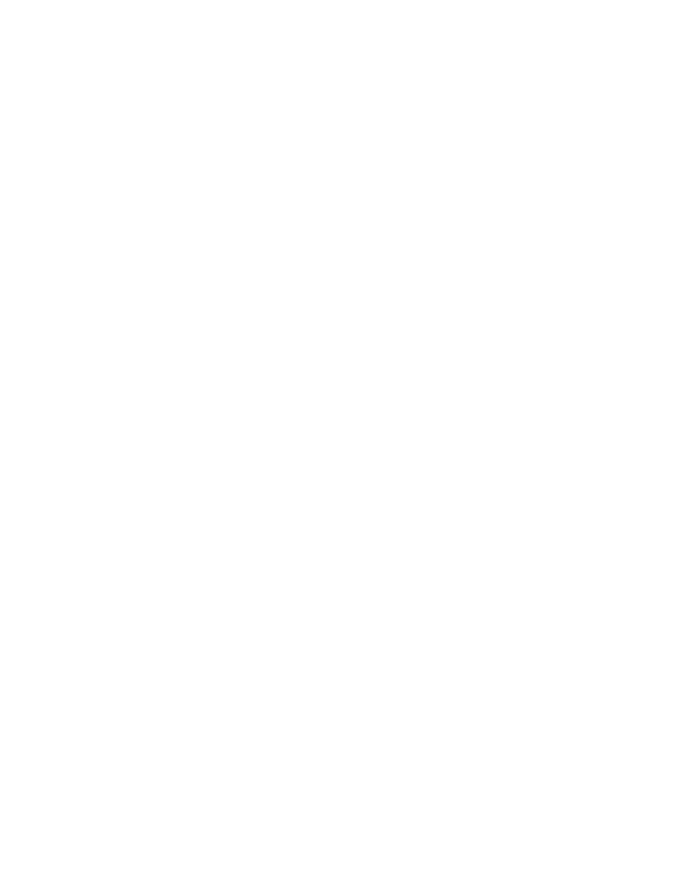
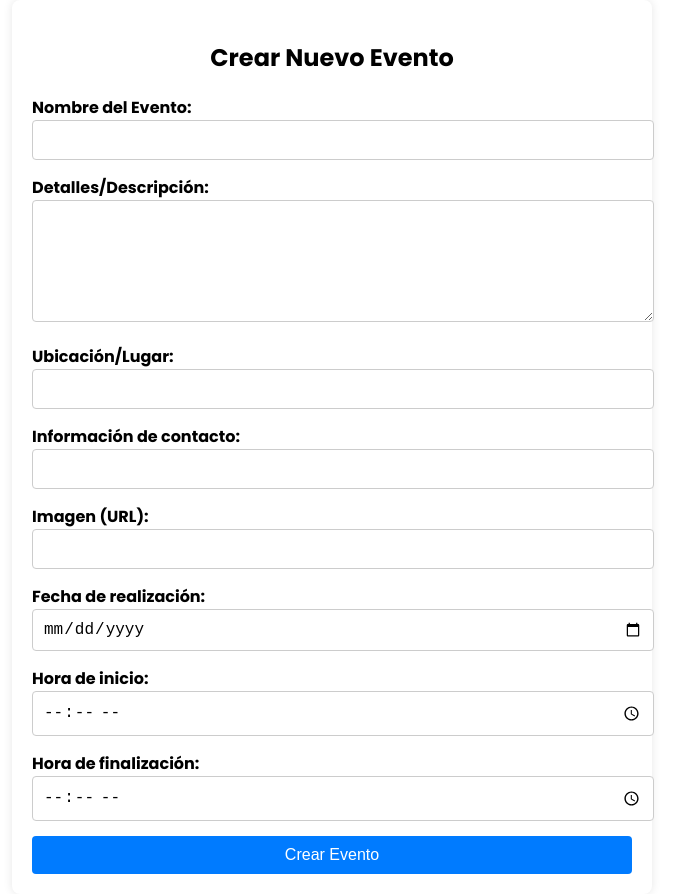
Before and after one commit to Cristopher8049/frontendEventManagement, a React (Vite) app: page /createEvent in a window 1280 px wide. Before the commit this address had no page. Shown: the whole page, without its empty margins (308-993 px from the left). Before the commit the page ends 800 px from the top, so only its background shows below. Built offline with nearby package versions, Linux system fonts and the light colour scheme.

Commit message:
CreateEventPage Create

```diff
--- a/src/App.jsx
+++ b/src/App.jsx
@@ -2,6 +2,7 @@
 import HomePage from "./pages/HomePage/HomePage";
 import LoginPage from "./pages/LoginPage/LoginPage";
 import RegisterPage from "./pages/RegisterPage/RegisterPage";
+import CreateEventPage from "./pages/CreateEventPage/CreateEventPage";
 
 function App() {
   return (
@@ -12,6 +13,7 @@
           <Route path="/about" element={<h1>About</h1>} />
           <Route path="/login" element={<LoginPage />} />
           <Route path="/signup" element={<RegisterPage />} />
+          <Route path="/createEvent" element={<CreateEventPage />} />
         </Routes>
       </BrowserRouter>
     </>
--- /dev/null
+++ b/src/pages/CreateEventPage/CreateEventPage.css
@@ -0,0 +1,58 @@
+.create-event-container {
+  max-width: 600px;
+  margin: 0 auto;
+  padding: 20px;
+  border-radius: 8px;
+  box-shadow: 0 0 10px rgba(0, 0, 0, 0.1);
+  background-color: #fff;
+}
+
+.page-title {
+  text-align: center;
+  margin-bottom: 20px;
+}
+
+.event-form {
+  display: flex;
+  flex-direction: column;
+}
+
+.form-group {
+  margin-bottom: 15px;
+}
+
+label {
+  font-weight: bold;
+}
+
+input[type="text"],
+input[type="date"],
+input[type="time"],
+textarea {
+  padding: 10px;
+  border: 1px solid #ccc;
+  border-radius: 4px;
+  font-size: 16px;
+  width: 100%;
+}
+
+textarea {
+  min-height: 100px;
+  resize: vertical;
+}
+
+.submit-button {
+  padding: 10px;
+  border: none;
+  border-radius: 4px;
+  background-color: #007bff;
+  color: white;
+  font-size: 16px;
+  cursor: pointer;
+  transition: background-color 0.3s;
+  width: 100%;
+}
+
+.submit-button:hover {
+  background-color: #0056b3;
+}
--- /dev/null
+++ b/src/pages/CreateEventPage/CreateEventPage.jsx
@@ -0,0 +1,129 @@
+import React, { useState } from "react";
+import "./CreateEventPage.css";
+
+const CreateEventPage = () => {
+  const [eventName, setEventName] = useState("");
+  const [eventDescription, setEventDescription] = useState("");
+  const [eventLocation, setEventLocation] = useState("");
+  const [contactInfo, setContactInfo] = useState("");
+  const [eventImage, setEventImage] = useState("");
+  const [eventDate, setEventDate] = useState("");
+  const [eventStartTime, setEventStartTime] = useState("");
+  const [eventEndTime, setEventEndTime] = useState("");
+
+  const handleEventSubmit = (e) => {
+    e.preventDefault();
+    // Aquí podrías agregar la lógica para enviar los datos del evento a tu backend o realizar cualquier otra acción necesaria
+    console.log("Datos del evento:", {
+      eventName,
+      eventDescription,
+      eventLocation,
+      contactInfo,
+      eventImage,
+      eventDate,
+      eventStartTime,
+      eventEndTime,
+    });
+    // Resetear los campos después de enviar el evento
+    setEventName("");
+    setEventDescription("");
+    setEventLocation("");
+    setContactInfo("");
+    setEventImage("");
+    setEventDate("");
+    setEventStartTime("");
+    setEventEndTime("");
+  };
+
+  return (
+    <div className="create-event-container">
+      <h2 className="page-title">Crear Nuevo Evento</h2>
+      <form onSubmit={handleEventSubmit} className="event-form">
+        <div className="form-group">
+          <label htmlFor="eventName">Nombre del Evento:</label>
+          <input
+            type="text"
+            id="eventName"
+            value={eventName}
+            onChange={(e) => setEventName(e.target.value)}
+            required
+          />
+        </div>
+        <div className="form-group">
+          <label htmlFor="eventDescription">Detalles/Descripción:</label>
+          <textarea
+            id="eventDescription"
+            value={eventDescription}
+            onChange={(e) => setEventDescription(e.target.value)}
+            required
+          ></textarea>
+        </div>
+        <div className="form-group">
+          <label htmlFor="eventLocation">Ubicación/Lugar:</label>
+          <input
+            type="text"
+            id="eventLocation"
+            value={eventLocation}
+            onChange={(e) => setEventLocation(e.target.value)}
+            required
+          />
+        </div>
+        <div className="form-group">
+          <label htmlFor="contactInfo">Información de contacto:</label>
+          <input
+            type="text"
+            id="contactInfo"
+            value={contactInfo}
+            onChange={(e) => setContactInfo(e.target.value)}
+            required
+          />
+        </div>
+        <div className="form-group">
+          <label htmlFor="eventImage">Imagen (URL):</label>
+          <input
+            type="text"
+            id="eventImage"
+            value={eventImage}
+            onChange={(e) => setEventImage(e.target.value)}
+            required
+          />
+        </div>
+        <div className="form-group">
+          <label htmlFor="eventDate">Fecha de realización:</label>
+          <input
+            type="date"
+            id="eventDate"
+            value={eventDate}
+            onChange={(e) => setEventDate(e.target.value)}
+            required
+          />
+        </div>
+        <div className="form-group">
+          <label htmlFor="eventStartTime">Hora de inicio:</label>
+          <input
+            type="time"
+            id="eventStartTime"
+            value={eventStartTime}
+            onChange={(e) => setEventStartTime(e.target.value)}
+            required
+          />
+        </div>
+        <div className="form-group">
+          <label htmlFor="eventEndTime">Hora de finalización:</label>
+          <input
+            type="time"
+            id="eventEndTime"
+            value={eventEndTime}
+            onChange={(e) => setEventEndTime(e.target.value)}
+            required
+          />
+        </div>
+        <button type="submit" className="submit-button">
+          Crear Evento
+        </button>
+      </form>
+    </div>
+  );
+};
+
+export default CreateEventPage;
```
